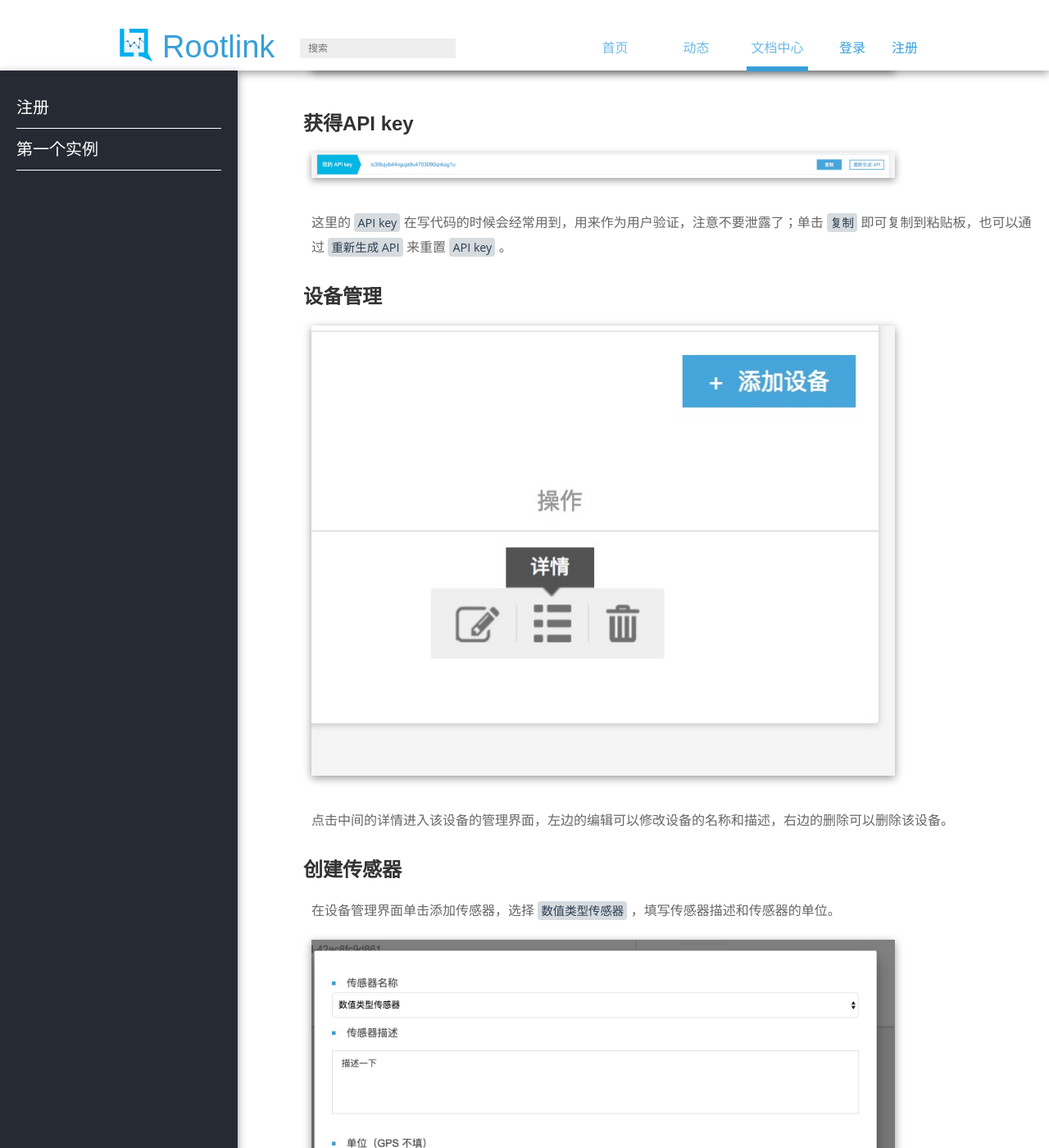
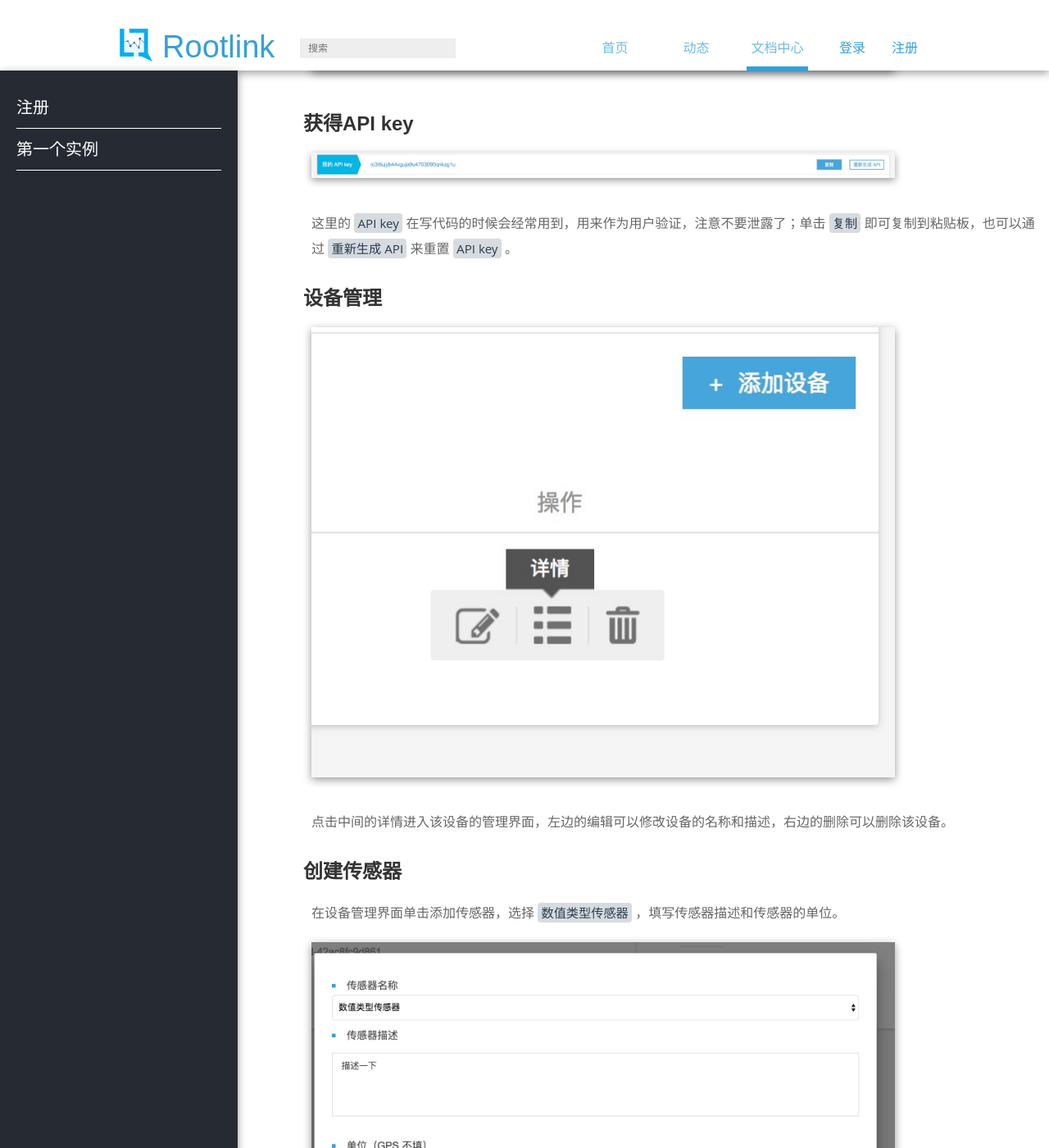
Before and after one commit to knowncold/RootLinkDoc, a Jekyll site: the page built from SDK/quickstart/upload.md, in a window 1280 px wide and 1400 px high, scrolled down 2124 px. Shown: the whole window at 82% size. Built offline with Jekyll 4.4.1, drawn with Linux system fonts in a browser that asks for light colours.

Commit message:
UPDATE pre > code font-size

```diff
--- a/css/main.css
+++ b/css/main.css
@@ -159,7 +159,7 @@ blockquote p {
 
 code {
 	font-family: 'Open Sans','Microsoft YaHei';
-    font-size: 90%;
+    font-size: 95%;
 	border:0;
 	color: #2C3E50;
 	background-color:#D6DBDF;
@@ -183,7 +183,7 @@ pre {
 
 pre > code {
 	font-family: Monaco, Inconsolata, Consolas, "DEJA VU SANS MONO", "DROID SANS MONO", Proggy, monospace;
-    font-size: 90%;
+    font-size: 95%;
     background-color: #EFF2F2;
     padding: 0px;
     width: 100%;
```
